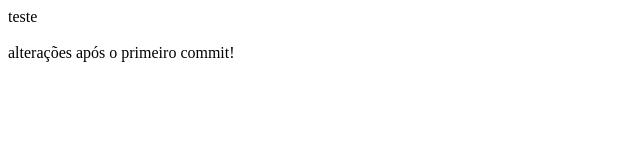
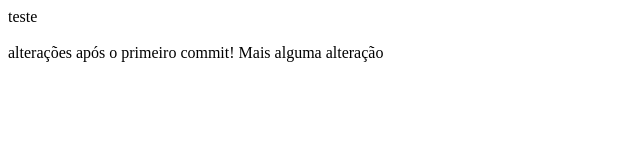
Before and after one commit to alessandrogonzalez/netuno-teste, a plain HTML site: page teste.html in a window 1280 px wide. Shown: the whole page, without its empty margins (0-640 px from the left). Drawn offline with Linux system fonts and the light colour scheme.

Commit message:
teste 222

```diff
--- a/teste.html
+++ b/teste.html
@@ -6,5 +6,8 @@
 teste
 <br> <br>
 alterações após o primeiro commit!
+
+
+Mais alguma alteração
 </body>
 </html>
```
